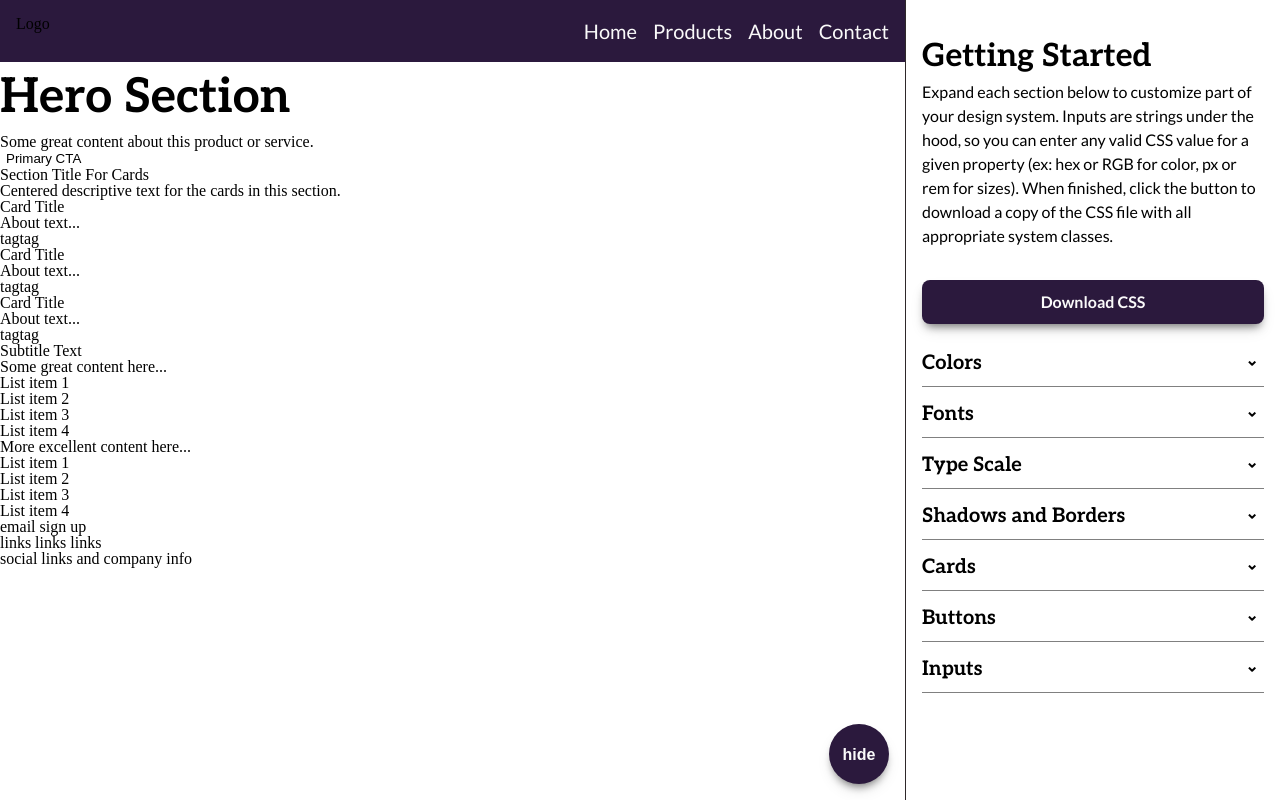
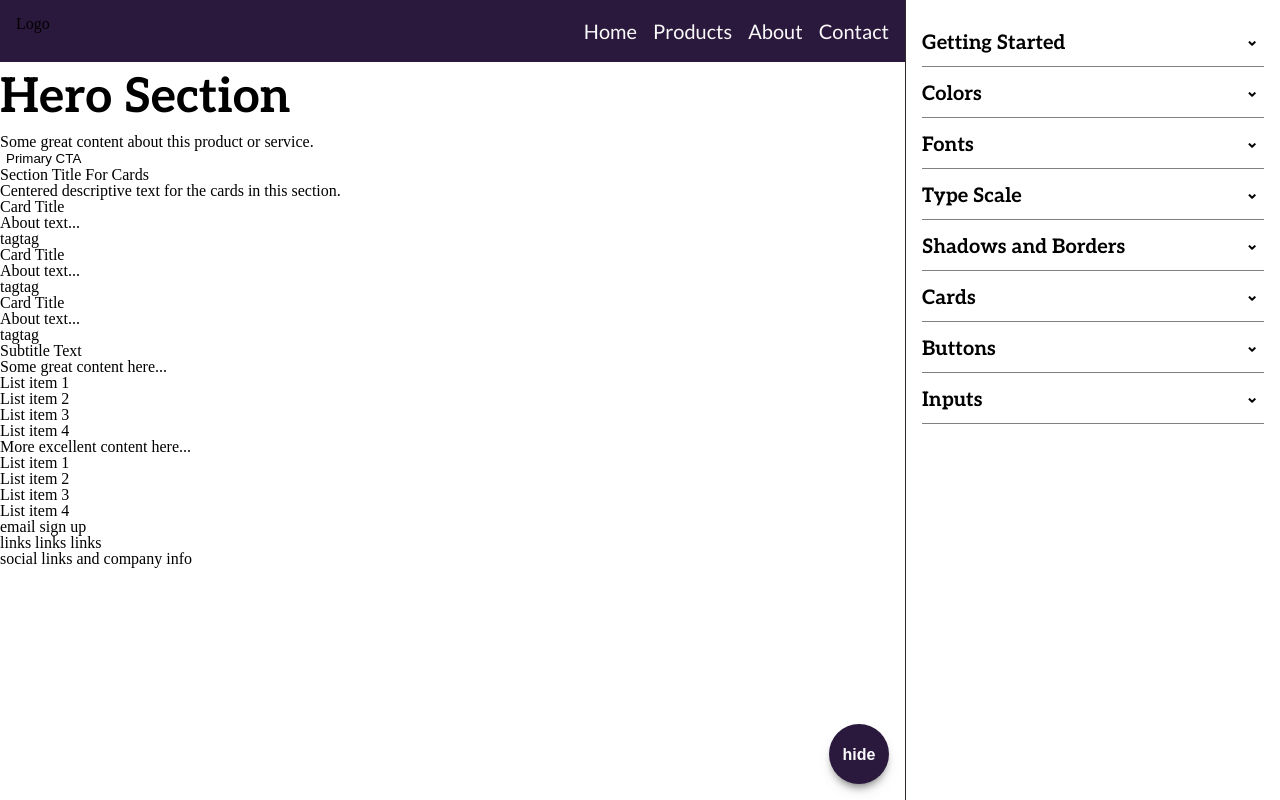
Before and after one commit to brendanbax/fledge, a Vue app: page / in a window 1280 px wide. Built offline with nearby package versions, Linux system fonts and the light colour scheme.

Commit message:
move getting started to accordion

```diff
--- a/src/App.vue
+++ b/src/App.vue
@@ -1,12 +1,13 @@
 <template>
   <div id="app">
     <button class="bg-primary text-light btn-fab" :class="fabObject.class" @click="menuOpen = !menuOpen">{{ fabObject.icon }}</button>
-    <div v-if="menuOpen" id="menu" class="bg-white">
-      <div class="mt-1 mb-1 flex-col">
-        <h3 class="text-h3">Getting Started</h3>
-        <p class="text-body mb-1">Expand each section below to customize part of your design system. Inputs are strings under the hood, so you can enter any valid CSS value for a given property <em>(ex: hex or RGB for color, px or rem for sizes)</em>. When finished, click the button to download a copy of the CSS file with all appropriate system classes.</p>
-        <button class="btn-primary mt-1">Download CSS</button>
-      </div>
+    <div v-show="menuOpen" id="menu" class="bg-white">
+      <Accordion label="Getting Started">
+        <div class="mb-1 flex-col">
+          <p class="text-body mb-1">Expand each section below to customize part of your design system. The text inputs convert to strings under the hood, so you can enter any valid CSS value for a given property <em>(ex: hex or RGB for color, px or rem for sizes)</em>. When finished, click the button to download a copy of the CSS file with all appropriate system classes.</p>
+          <button class="btn-primary mt-1">Download CSS</button>
+        </div>
+      </Accordion>
       <Accordion label="Colors">
         <fieldset class="mb-1">
           <label v-for="(color, idx) in colorOptions" :key="'color_' + idx">
@@ -256,7 +257,7 @@ export default {
   #menu {
     left: 0;
     width: 100%;
-    margin-bottom: 3rem;
+    margin-bottom: 6rem;
   }
   .margin-right {
     margin-right: 0;
```
